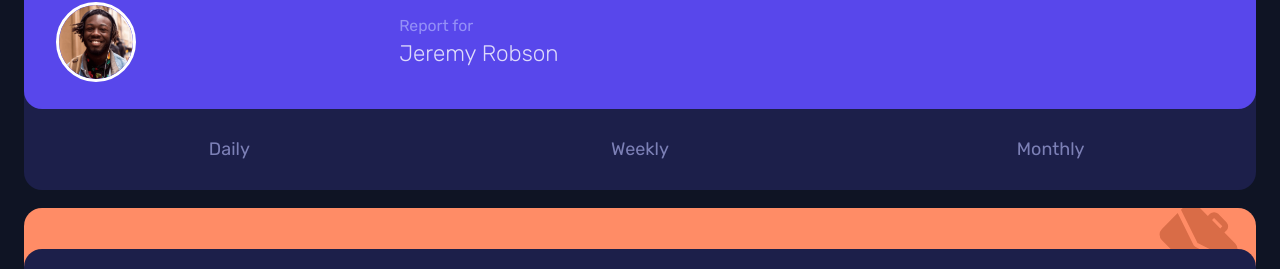
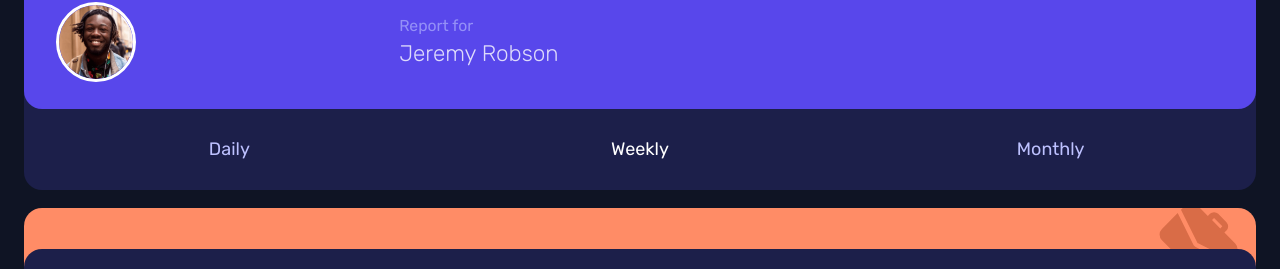
Before and after one commit to DirtyRonin/frontend-mentor_time-tracking, a React (Create React App) app in the folder frontend-mentor_time-tracking/: page / in a window 1280 px wide. Shown: the part 105-374 px from the top of the page. Built offline with nearby package versions, Linux system fonts and the light colour scheme.

Commit message:
feat: add active theme to user-tracker

```diff
--- a/frontend-mentor_time-tracking/src/components/time-tracker/time-tracker.tsx
+++ b/frontend-mentor_time-tracking/src/components/time-tracker/time-tracker.tsx
@@ -1,4 +1,5 @@
 import React from 'react';
+import { TimeframeType } from '../../models/timeframe-type';
 import { UserReport } from '../../models/user-report';
 import { ActivityItem } from './activity-item';
 import { UserTracker } from './user-tracker';
@@ -17,10 +18,12 @@ export function TimeTracker() {
     timeframe: 'weekly',
   });
 
+  const setTimeframe = (timeframe: TimeframeType) => dispatch((prev) => ({ ...prev, timeframe }));
+
   return (
     <div>
       <div className="flex flex-col w-full px-[24px] py-[80px] gap-4 bg-very-dark-blue">
-        <UserTracker name={state.user.name} imgUrl="" />
+        <UserTracker name={state.user.name} imgUrl="" timeframe={state.timeframe} setTimeframe={setTimeframe} />
         <div className="flex flex-row flex-wrap gap-4">
           {state.activities.map((x, index) => (
             <ActivityItem key={index} activity={x} timeframeType={state.timeframe} />
--- a/frontend-mentor_time-tracking/src/components/time-tracker/user-tracker.tsx
+++ b/frontend-mentor_time-tracking/src/components/time-tracker/user-tracker.tsx
@@ -1,11 +1,14 @@
+import { timeframes, TimeframeType } from '../../models/timeframe-type';
 import Avatar from '../../project/images/image-jeremy.png';
 
 interface UserTrackerProps {
   name: string;
   imgUrl: string;
+  timeframe: TimeframeType;
+  setTimeframe?: (timeframe: TimeframeType) => void;
 }
 
-export function UserTracker({ name }: UserTrackerProps) {
+export function UserTracker({ name, timeframe, setTimeframe }: UserTrackerProps) {
   return (
     <div className="flex flex-col bg-dark-blue rounded-2xl ">
       <div className="grid grid-cols-[2fr,5fr] items-center justify-center bg-blue px-7 py-6 gap-3 rounded-2xl">
@@ -15,10 +18,16 @@ export function UserTracker({ name }: UserTrackerProps) {
           <p className="text-white opacity-80 font-light text-xl">{name}</p>
         </div>
       </div>
-      <div className="grid text-pale-Blue opacity-60 grid-cols-3 py-6">
-        <button>Daily</button>
-        <button>Weekly</button>
-        <button>Monthly</button>
+      <div className="grid  grid-cols-3 py-6">
+        {timeframes.map((x) => (
+          <button
+            onClick={() => setTimeframe?.(x)}
+            key={`timeframe-button-key-${x}`}
+            className={`capitalize font-normal ${x === timeframe ? 'text-white' : 'text-pale-Blue'} active:text-white`}
+          >
+            {x}
+          </button>
+        ))}
       </div>
     </div>
   );
--- a/frontend-mentor_time-tracking/src/models/timeframe-type.ts
+++ b/frontend-mentor_time-tracking/src/models/timeframe-type.ts
@@ -1 +1,3 @@
-export type TimeframeType = 'daily' | 'weekly' | 'monthly';
+export const timeframes = ['daily', 'weekly', 'monthly'] as const;
+
+export type TimeframeType = typeof timeframes[number];
```
